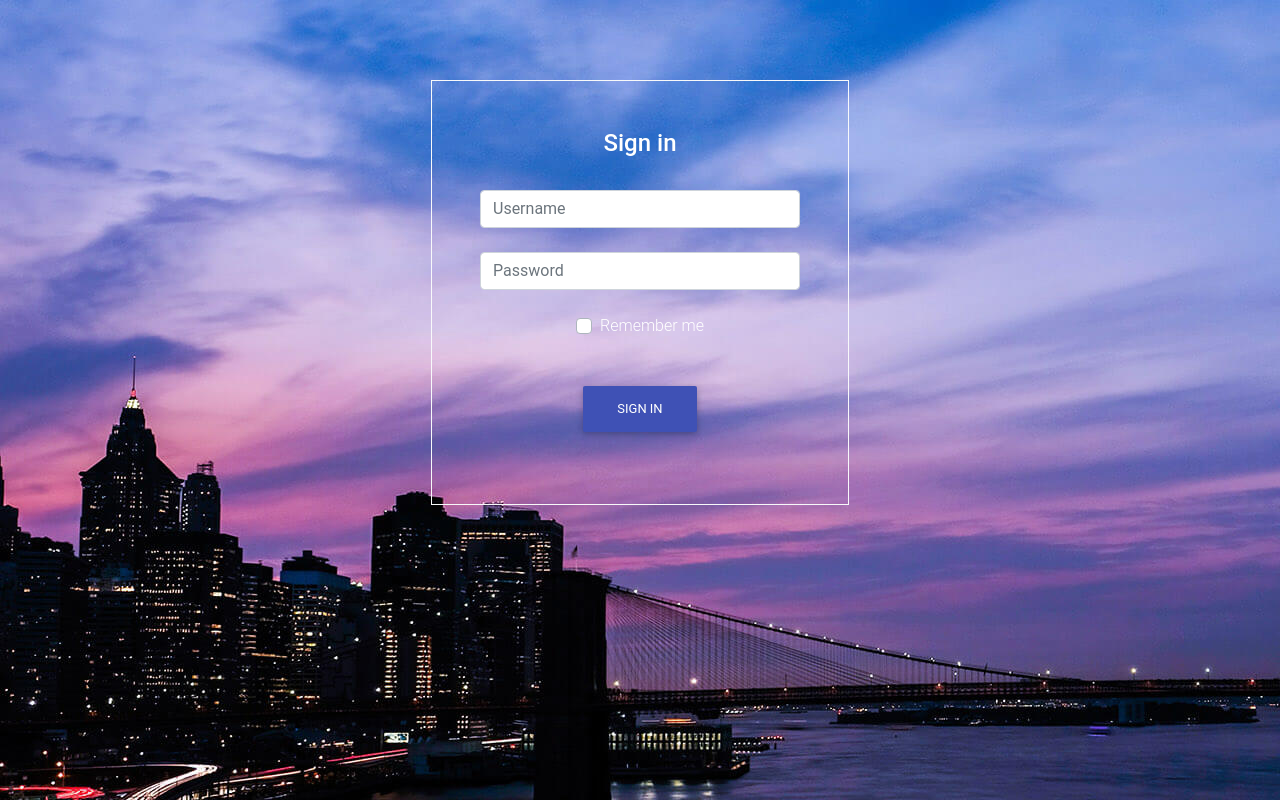
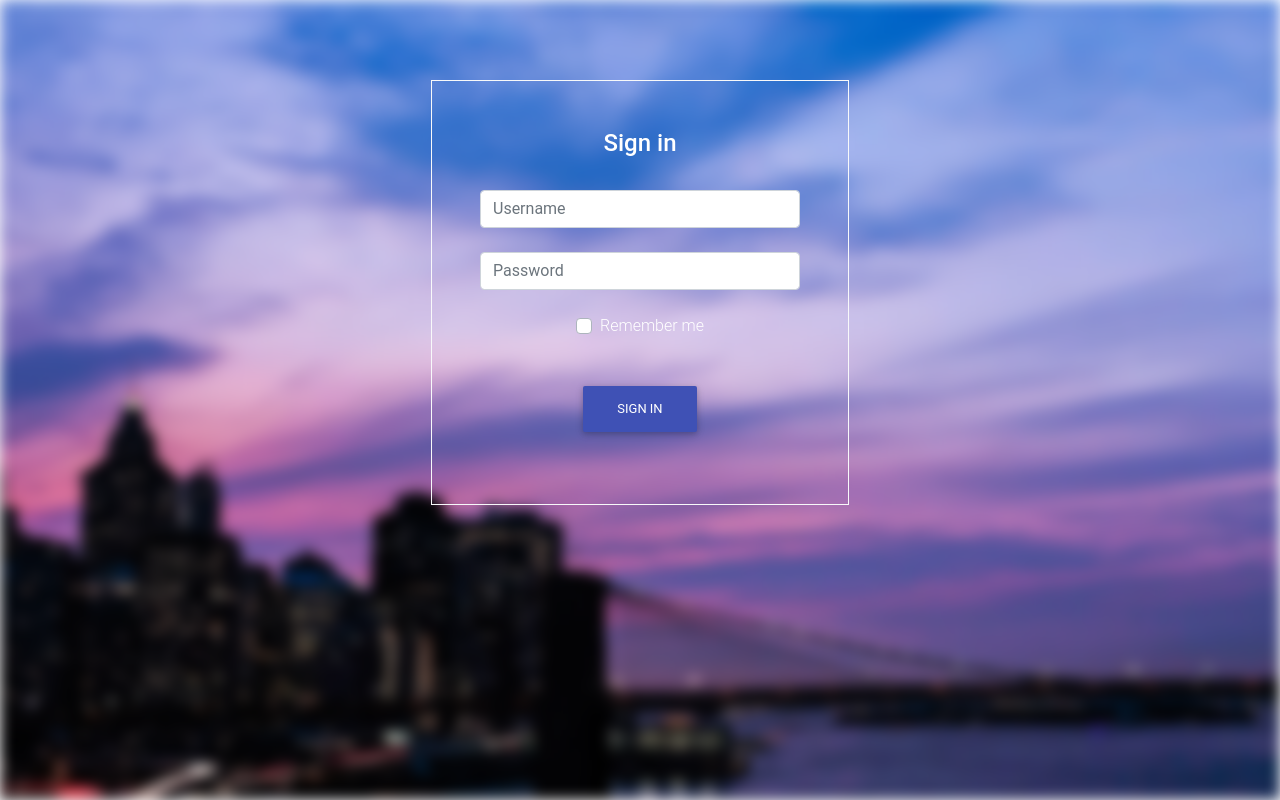
Before and after one commit to lodz-university-of-technology-masi/dropdatabase, a plain HTML site: page view-layer/login.html in a window 1280 px wide. Drawn offline with nearby package versions, Linux system fonts and the light colour scheme.

Commit message:
Add blur to the background image

```diff
--- a/view-layer/css/main.css
+++ b/view-layer/css/main.css
@@ -3,8 +3,14 @@
     padding: 0;
 }
 
-body {
+body::before {
+    z-index: -1;
+    content: "";
+    position: absolute;
+    top: 0; left: 0;
+    width: 100%; height: 100%;
     background-image: url("../assets/loginBackground.jpg");
+    filter: blur(7px);
 }
 
 /*----- SIGN IN PAGE -----*/
```
